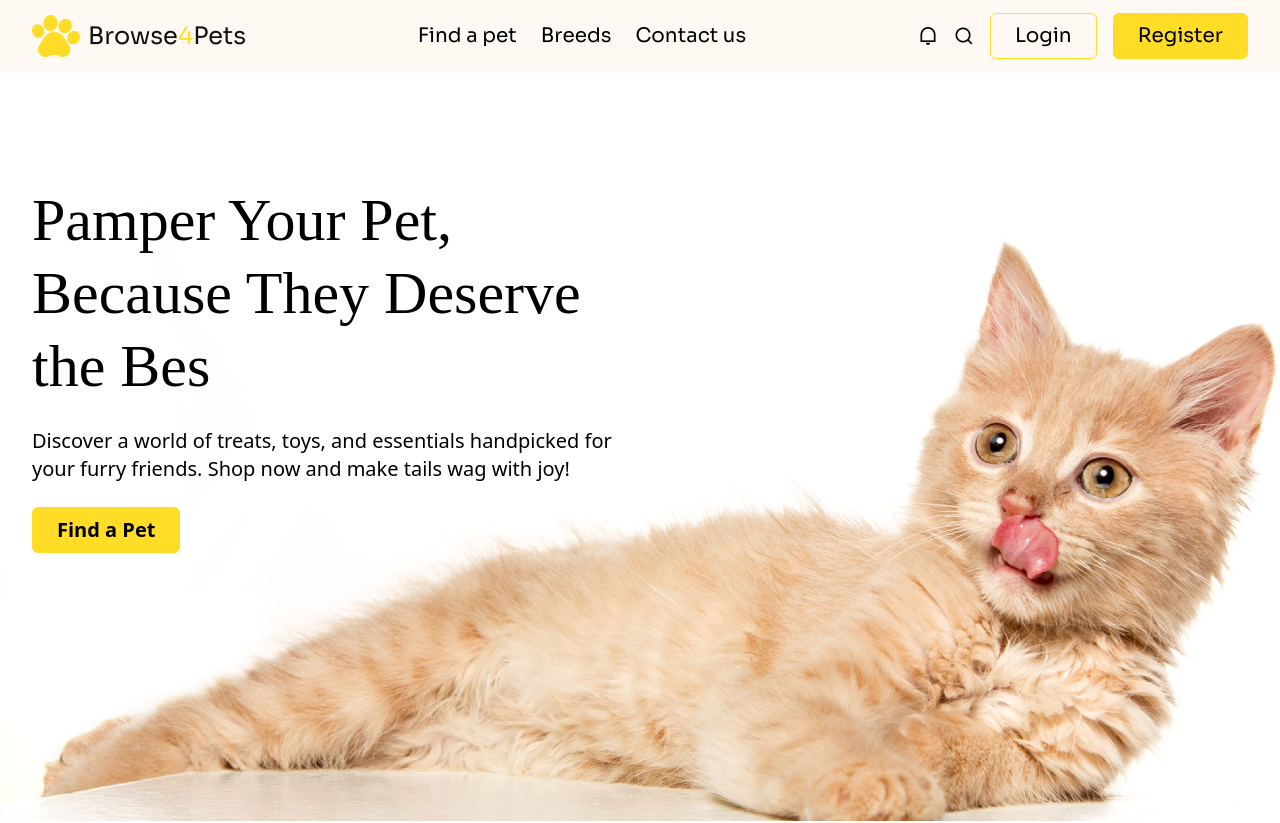
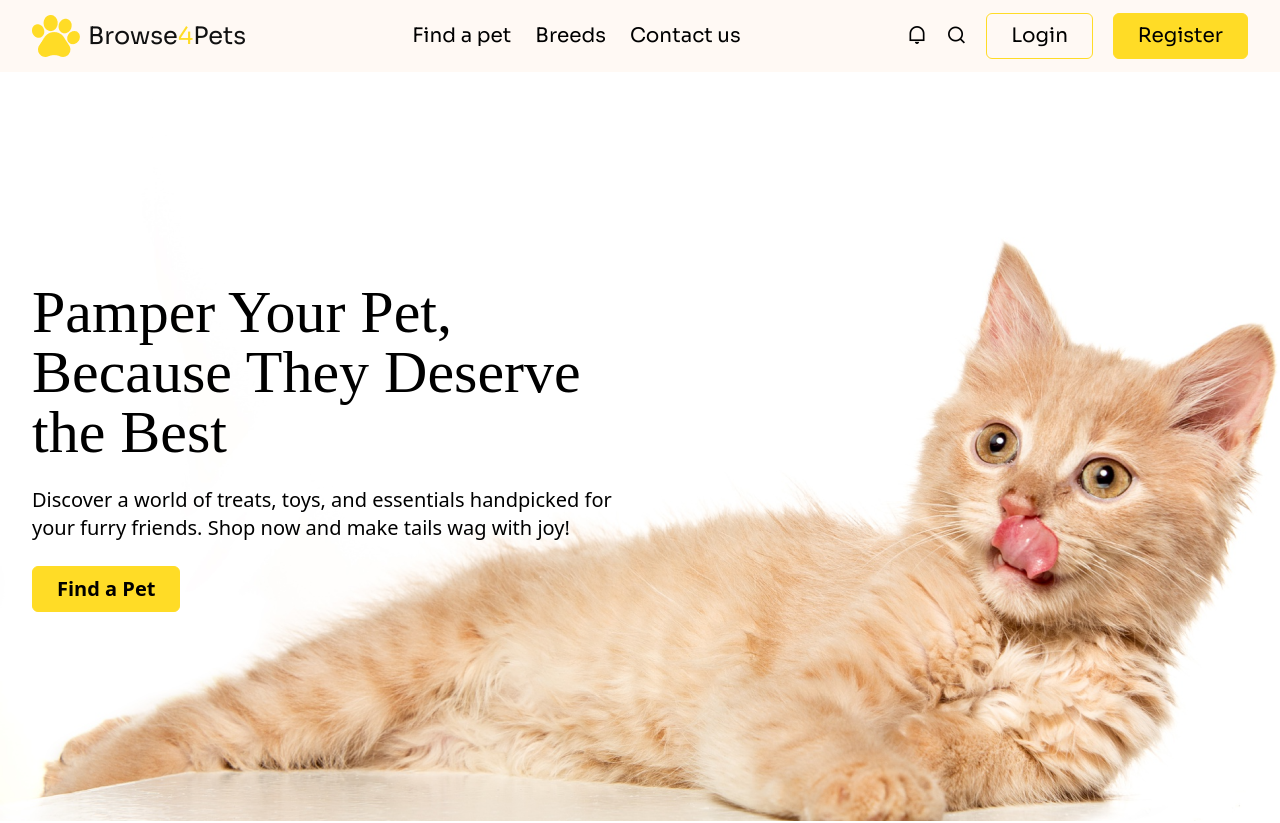
Before and after one commit to mdraisul1/assignment-03, a website: page src/index.html in a window 1280 px wide. Shown: the top 823 px of the page. Drawn offline with nearby package versions, Linux system fonts and the light colour scheme; a web font is replaced by a local one.

Commit message:
Added hero section animation

```diff
--- a/src/index.html
+++ b/src/index.html
@@ -25,28 +25,34 @@
           <img src="../asstes/img/logo-header.png" alt="logo">
           <p class="text-2xl text-[#111111]">Browse<span class="text-[#FFDC26]">4</span>Pets</p>
         </div>
-        <!-- navbar menu  -->
-        <div>
+        <!-- navbar menu -->
+        <div class="hidden md:block">
           <ul class="flex items-center space-x-6 font-sora">
             <li class="text-xl hover:text-accent transition duration-200"><a href="#">Find a pet</a></li>
             <li class="text-xl hover:text-accent transition duration-200"><a href="#">Breeds</a></li>
             <li class="text-xl hover:text-accent transition duration-200"><a href="#">Contact us</a></li>
           </ul>
         </div>
-        <!-- navbar icons  -->
-        <div class="flex items-center space-x-4">
+        <!-- navbar icons -->
+        <div class="lg:flex items-center space-x-4">
           <span class="text-xl"><i class="ri-notification-line"></i></span>
           <span class="text-xl cursor-pointer"><i class="ri-search-line"></i></span>
           <button class="px-6 py-2 text-xl border border-accent rounded-md hover:bg-transparent transition-all duration-300">Login</button>
           <button class="bg-accent px-6 py-2 text-xl border border-accent rounded-md hover:bg-transparent transition-all duration-300">Register</button>
         </div>
+        <!-- mobile menu button-->
+        <!-- <div class="xl:hidden">
+          <button class="text-xl" aria-label="Mobile menu toggle">
+            <i class="ri-menu-line"></i>
+          </button>
+        </div> -->
       </div>
     </div>
     <!-- hero section start  -->
-    <div class="bg-cover bg-no-repeat h-[749px] pt-28" style="background-image: url(../asstes/img/cat-big.png);">
-      <div class="container">
-        <h1 class="font-adlam text-6xl leading-[73px]">Pamper Your Pet,<br> Because They Deserve<br> the Bes</h1>
-        <p class="text-xl mt-6">Discover a world of treats, toys, and essentials handpicked for<br> your furry friends. Shop now and make tails wag with joy!</p>
+    <div class="bg-cover bg-no-repeat h-[749px] flex items-center opacity-0 animate-fade-in-up" style="background-image: url(/asstes/img/cat-big.png);">
+      <div class="container text-center md:text-left opacity-0 animate-fade-in-up">
+        <h1 class="font-adlam text-6xl lg:text-6xl leading-[50px] md:leading-[73px]">Pamper Your Pet,<br> Because They Deserve<br> the Best</h1>
+        <p class="text-xl mt-6">Discover a world of treats, toys, and essentials handpicked for<br class="hidden md:inline"> your furry friends. Shop now and make tails wag with joy!</p>
         <button class="bg-accent px-6 py-2 text-xl border border-accent rounded-md hover:bg-transparent transition-all duration-300 mt-6 font-semibold">Find a Pet</button>
       </div>
     </div>
```
Also changed, not shown: src/input.css (line endings or trailing spaces), src/output.css.
